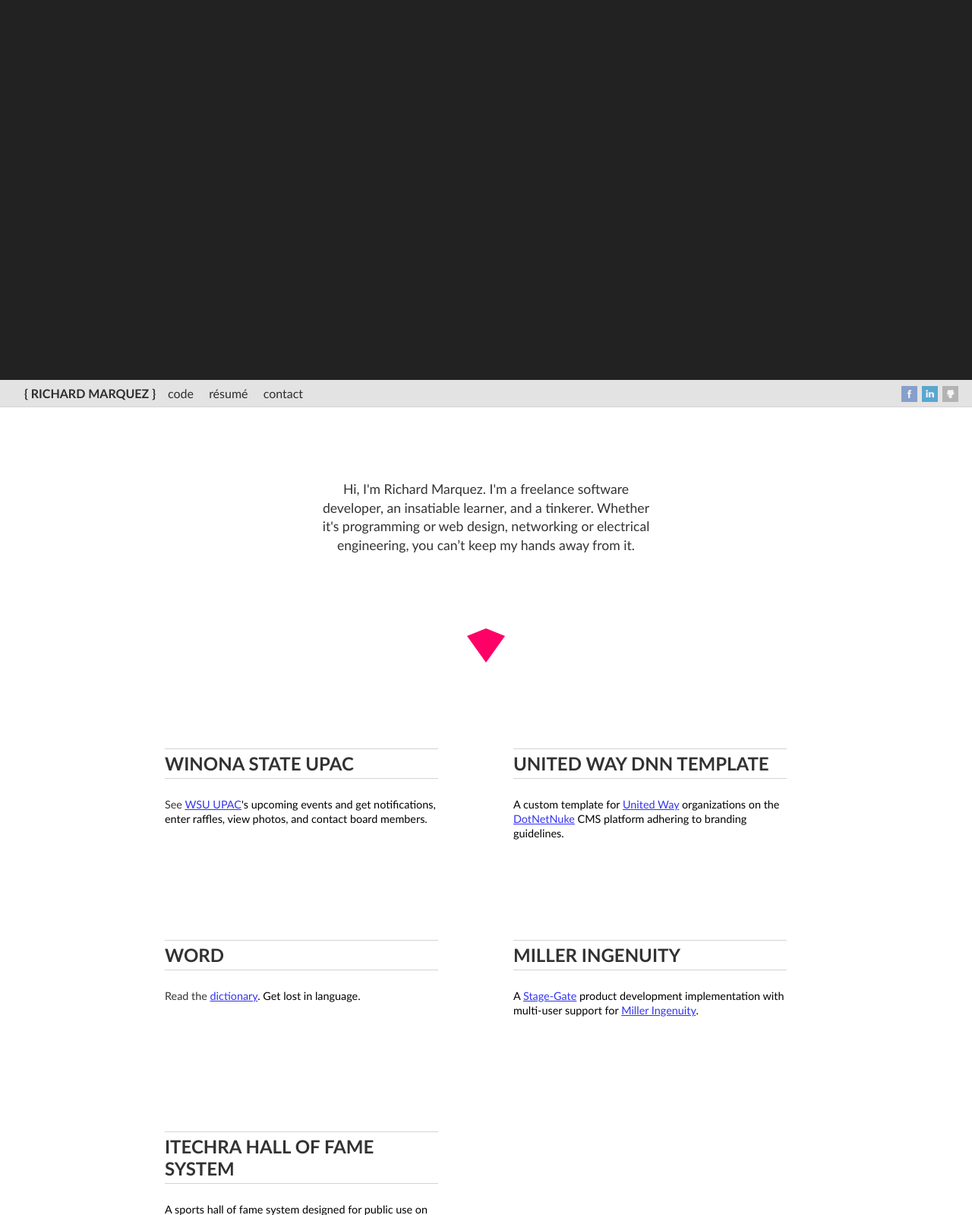
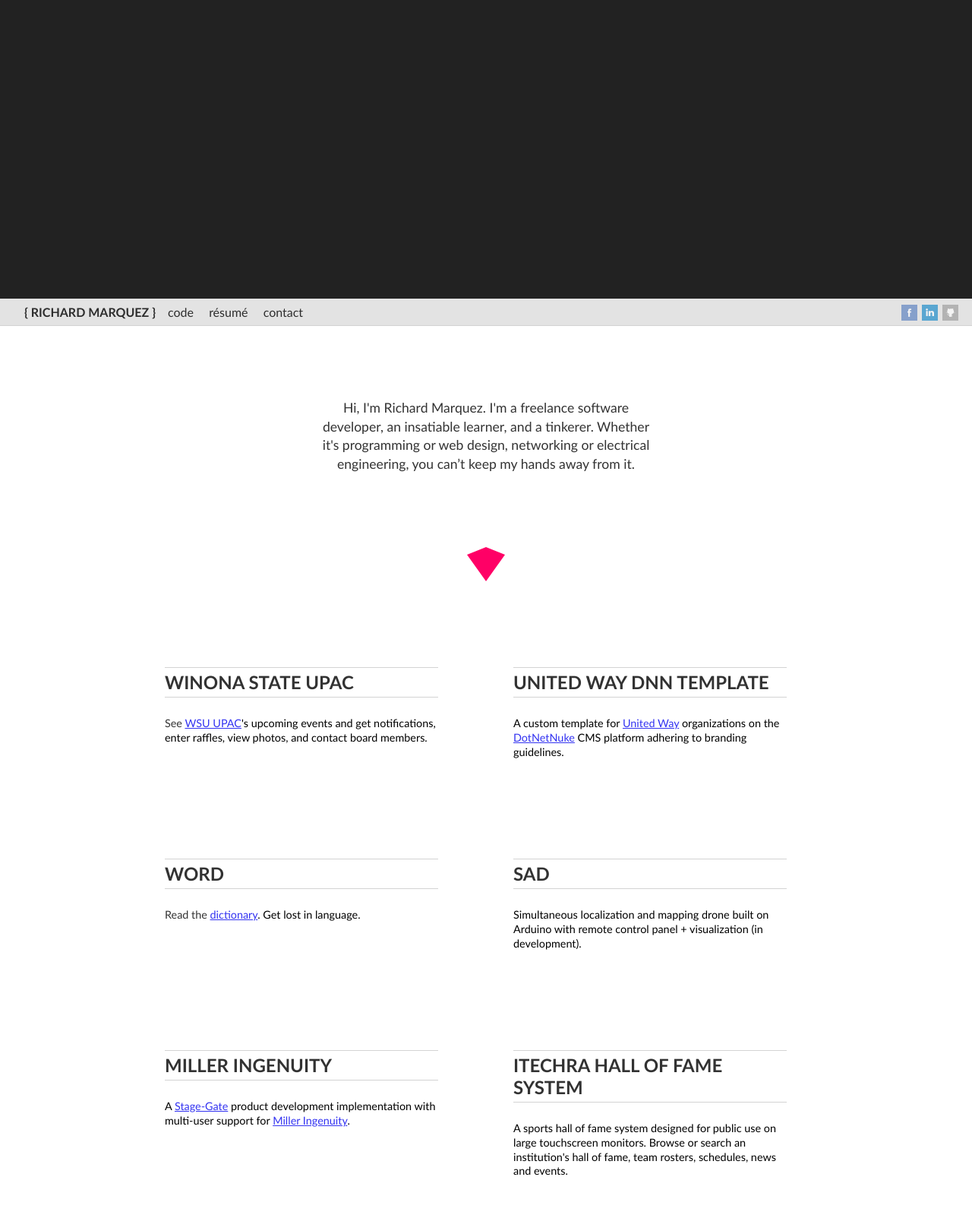
Before and after one commit to ramarquez1992/richardmarquez.org, a PHP site: page / in a window 1280 px wide. Shown: the top 1599 px of the page at 76% size. Run offline with PHP 8.4, Linux system fonts and the light colour scheme; style sheets or scripts are compiled from the project's sources; some libraries are stand-ins or nearby versions.

Commit message:
lab now an iframe;  split in a separate page

```diff
--- /dev/null
+++ b/deep/index.html
@@ -0,0 +1,30 @@
+<!DOCTYPE html>
+<html lang="en">
+    <head>
+        <meta charset="utf-8" />
+
+        <title>~~~</title>
+        <meta name="description" content="Lose yourself in the deep." />
+
+        <link rel="stylesheet" type="text/css" href="main.css" />
+        <meta name="viewport" content="width=device-width, initial-scale=1, maximum-scale=1, user-scalable=0" />
+        <link rel="icon" href="../resources/favicon.png" />
+        <link rel="apple-touch-icon-precomposed" href="../resources/favicon.png" />
+        <script src="http://code.jquery.com/jquery-2.0.3.min.js" type="text/javascript"></script>
+        <script src="../resources/js/main.js"></script>
+        <script src="split.js"></script>
+    </head>
+    <body>
+        <svg id="deep"></svg>
+
+        <script>
+            (function(i,s,o,g,r,a,m){i['GoogleAnalyticsObject']=r;i[r]=i[r]||function(){
+            (i[r].q=i[r].q||[]).push(arguments)},i[r].l=1*new Date();a=s.createElement(o),
+            m=s.getElementsByTagName(o)[0];a.async=1;a.src=g;m.parentNode.insertBefore(a,m)
+            })(window,document,'script','//www.google-analytics.com/analytics.js','ga');
+
+            ga('create', 'UA-58631802-1', 'auto');
+            ga('send', 'pageview');
+        </script>
+    </body>
+</html>
--- /dev/null
+++ b/deep/main.css
@@ -0,0 +1,9 @@
+html, body, svg {
+  margin: 0;
+  padding: 0;
+  width: 100%;
+  height: 100vh;
+  background-color: #222;
+  overflow: hidden; }
+
+/*# sourceMappingURL=main.css.map */
--- /dev/null
+++ b/deep/main.scss
@@ -0,0 +1,8 @@
+html,body,svg {
+    margin: 0;
+    padding: 0;
+    width: 100%;
+    height: 100vh;
+    background-color: #222;
+    overflow: hidden;
+}
--- a/resources/js/split.js
+++ b/deep/split.js
@@ -8,9 +8,7 @@ $(document).ready(function() {
 });
 
 function splitAnimation() {
-    $('#lab').css('display', 'block');      // Only show if javascript is enabled
-
-    var svg = $('#lab');
+    var svg = $('#deep');
     var svgNS = "http://www.w3.org/2000/svg";
 
     var rect = document.createElementNS(svgNS,"rect");
@@ -21,14 +19,14 @@ function splitAnimation() {
     rect.setAttributeNS(null,"fill","#222");
     rect.onmouseover = function() { splitRect(this); };
 
-    document.getElementById("lab").appendChild(rect);
+    document.getElementById("deep").appendChild(rect);
 }
 
 function splitRect(rect) {
     var newSet = divideRect(rect);
     for (var i = 0; i < newSet.length; ++i) {
         newSet[i].onmouseover = function() { splitRect(this); };
-        document.getElementById("lab").appendChild(newSet[i]);
+        document.getElementById("deep").appendChild(newSet[i]);
     }
 
     rect.parentNode.removeChild(rect);
--- a/index.html
+++ b/index.html
@@ -14,11 +14,10 @@
         <script src="resources/js/animo/animo.js" type="text/javascript"></script>
         <link href="resources/js/animo/animate-animo.css" rel="stylesheet" type="text/css">
         <script src="resources/js/main.js"></script>
-        <script src="resources/js/split.js"></script>
         <script src="resources/js/popup.js"></script>
     </head>
     <body>
-        <svg id="lab"></svg>
+        <iframe src="/deep/index.html" id="lab"></iframe>
 
         <header>
             <ul class="social-media">
@@ -69,7 +68,6 @@
                         get notifications, enter raffles, view photos, and contact board members.
                     </p>
                 </div>
-
             </section>
 
             <section class="work">
@@ -84,7 +82,6 @@
                         platform adhering to branding guidelines.
                     </p>
                 </div>
-
             </section>
 
             <section class="work">
@@ -97,7 +94,19 @@
                         Read the <a href="word/">dictionary</a>. Get lost in language.
                     </p>
                 </div>
+            </section>
 
+            <section class="work">
+                <img src="resources/portfolio/sad.png" alt="SAD" />
+
+                <h2><a href="https://github.com/richard92m/sad">SAD</a></h2>
+
+                <div class="blurb">
+                    <p>
+                        Simultaneous localization and mapping drone built on Arduino
+                        with remote control panel + visualization (in development).
+                    </p>
+                </div>
             </section>
 
             <section class="work">
@@ -112,7 +121,6 @@
                         support for <a href="http://milleringenuity.com">Miller Ingenuity</a>.
                     </p>
                 </div>
-
             </section>
 
             <section class="work">
@@ -128,7 +136,6 @@
                         schedules, news and events.
                     </p>
                 </div>
-
             </section>
 
             <div class="clear"></div>
--- a/resources/css/_header.scss
+++ b/resources/css/_header.scss
@@ -5,6 +5,7 @@ header {
     border-bottom: 1px solid $light-gray;
     padding: .5em 0;
     position: relative;
+    margin-top: -10px;
 
     h1#title {
         float: left;
--- a/resources/css/_lab.scss
+++ b/resources/css/_lab.scss
@@ -1,8 +1,8 @@
-#lab {
-    display: none;
-    position: relative;
+iframe#lab {
     width: 100%;
+    border: none;
+    scrolling: no;
+    overflow: hidden;
     margin: 0;
     padding: 0;
-    background-color: #222;
 }
--- a/resources/css/_large-screen.scss
+++ b/resources/css/_large-screen.scss
@@ -4,8 +4,7 @@
         margin: auto;
     }
 
-    #lab {
-        height: 500px;
+    iframe#lab {
+        height: 400px;
     }
-
 }
--- a/resources/css/_small-screen.scss
+++ b/resources/css/_small-screen.scss
@@ -4,7 +4,7 @@
         margin: auto;
     }
 
-    #lab {
+    iframe#lab {
         height: 300px;
     }
 
--- a/resources/css/_work.scss
+++ b/resources/css/_work.scss
@@ -50,26 +50,8 @@
         }
     }
 
-    /*h2:before {
-        content: '[ ';
-	}
-
-    h2:after {
-        content: ' ]';
-	}*/
-
     .blurb {
         color: #000;
         font-size: .9em;
     }
-
-    .badge {
-        width: 150px;
-        margin-top: 80px;
-        opacity: 0.7;
-    }
-
-    .badge:hover {
-        opacity: 1;
-    }
 }
--- a/resources/css/main.css
+++ b/resources/css/main.css
@@ -83,7 +83,8 @@ input.button {
 header {
   border-bottom: 1px solid #d3d3d3;
   padding: .5em 0;
-  position: relative; }
+  position: relative;
+  margin-top: -10px; }
   header h1#title {
     float: left;
     margin-left: 2em;
@@ -120,13 +121,13 @@ footer {
   footer .links {
     margin-left: 100px; }
 
-#lab {
-  display: none;
-  position: relative;
+iframe#lab {
   width: 100%;
+  border: none;
+  scrolling: no;
+  overflow: hidden;
   margin: 0;
-  padding: 0;
-  background-color: #222; }
+  padding: 0; }
 
 #diamond {
   margin: auto;
@@ -228,14 +229,7 @@ footer {
   width: 40%;
   padding: 3%;
   min-height: 150px;
-  margin-bottom: 3em;
-    /*h2:before {
-        content: '[ ';
-	}
-
-    h2:after {
-        content: ' ]';
-	}*/ }
+  margin-bottom: 3em; }
   .work img {
     z-index: 1000;
     display: none;
@@ -259,26 +253,20 @@ footer {
   .work .blurb {
     color: #000;
     font-size: .9em; }
-  .work .badge {
-    width: 150px;
-    margin-top: 80px;
-    opacity: 0.7; }
-  .work .badge:hover {
-    opacity: 1; }
 
 @media (min-width: 1050px) {
   .container {
     width: 900px;
     margin: auto; }
 
-  #lab {
-    height: 500px; } }
+  iframe#lab {
+    height: 400px; } }
 @media (max-width: 1050px) {
   .container {
     width: 90%;
     margin: auto; }
 
-  #lab {
+  iframe#lab {
     height: 300px; }
 
   header {
--- a/resources/js/popup.js
+++ b/resources/js/popup.js
@@ -16,69 +16,3 @@ function addPopups() {
         });
     });
 }
-
-function splitAnimation() {
-    $('#lab').css('display', 'block');      // Only show if javascript is enabled
-
-    var svg = $('#lab');
-    var svgNS = "http://www.w3.org/2000/svg";
-
-    var rect = document.createElementNS(svgNS,"rect");
-    rect.setAttributeNS(null,"x",0);
-    rect.setAttributeNS(null,"y",0);
-    rect.setAttributeNS(null,"width",svg.width());
-    rect.setAttributeNS(null,"height",svg.height());
-    rect.setAttributeNS(null,"fill","#222");
-    rect.onmouseover = function() { splitRect(this); };
-
-    document.getElementById("lab").appendChild(rect);
-}
-
-function splitRect(rect) {
-    var newSet = divideRect(rect);
-    for (var i = 0; i < newSet.length; ++i) {
-        newSet[i].onmouseover = function() { splitRect(this); };
-        document.getElementById("lab").appendChild(newSet[i]);
-    }
-
-    rect.parentNode.removeChild(rect);
-}
-
-function divideRect(rect) {
-    var svgNS = "http://www.w3.org/2000/svg";
-
-    var oldX = rect.getAttribute("x");
-    var oldY = rect.getAttribute("y");
-    var subWidth = Math.trunc(rect.getAttribute("width") / 2);
-    var subHeight = Math.trunc(rect.getAttribute("height") / 2);
-
-    var topRight = document.createElementNS(svgNS,"rect");
-    topRight.setAttributeNS(null,"x",+oldX + subWidth);
-    topRight.setAttributeNS(null,"y",oldY);
-    topRight.setAttributeNS(null,"width",subWidth);
-    topRight.setAttributeNS(null,"height",subHeight);
-    topRight.setAttributeNS(null,"fill",getRandomColor());
-
-    var bottomRight = document.createElementNS(svgNS,"rect");
-    bottomRight.setAttributeNS(null,"x",+oldX + subWidth);
-    bottomRight.setAttributeNS(null,"y",+oldY + subHeight);
-    bottomRight.setAttributeNS(null,"width",subWidth);
-    bottomRight.setAttributeNS(null,"height",subHeight);
-    bottomRight.setAttributeNS(null,"fill",getRandomColor());
-
-    var bottomLeft = document.createElementNS(svgNS,"rect");
-    bottomLeft.setAttributeNS(null,"x",oldX);
-    bottomLeft.setAttributeNS(null,"y",+oldY + subHeight);
-    bottomLeft.setAttributeNS(null,"width",subWidth);
-    bottomLeft.setAttributeNS(null,"height",subHeight);
-    bottomLeft.setAttributeNS(null,"fill",getRandomColor());
-
-    var topLeft = document.createElementNS(svgNS,"rect");
-    topLeft.setAttributeNS(null,"x",oldX);
-    topLeft.setAttributeNS(null,"y",oldY);
-    topLeft.setAttributeNS(null,"width",subWidth);
-    topLeft.setAttributeNS(null,"height",subHeight);
-    topLeft.setAttributeNS(null,"fill",getRandomColor());
-
-    return [ topRight, bottomRight, bottomLeft, topLeft ];
-}
```
Also changed, not shown: word/index.html (+6 -4 lines), 2 other files.
